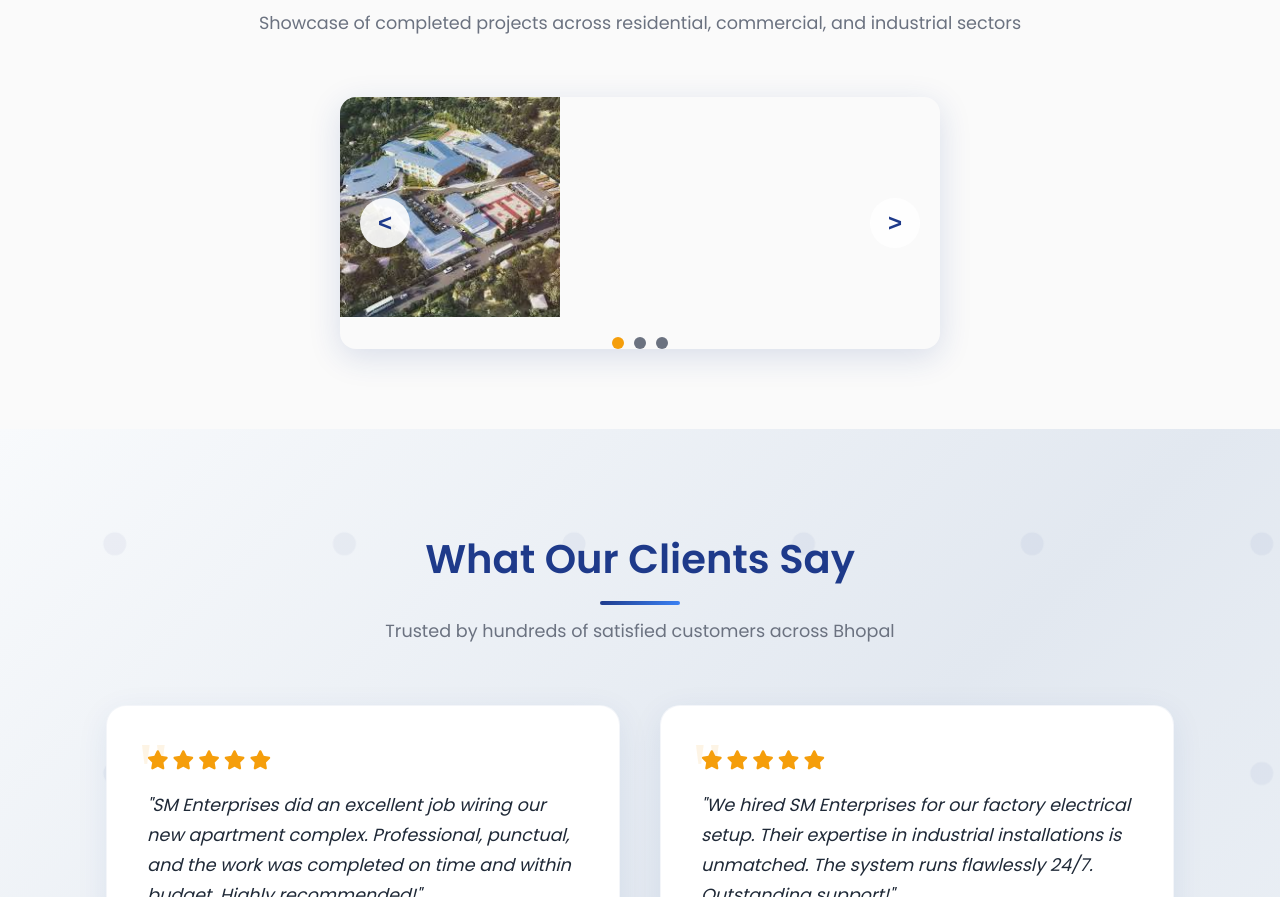
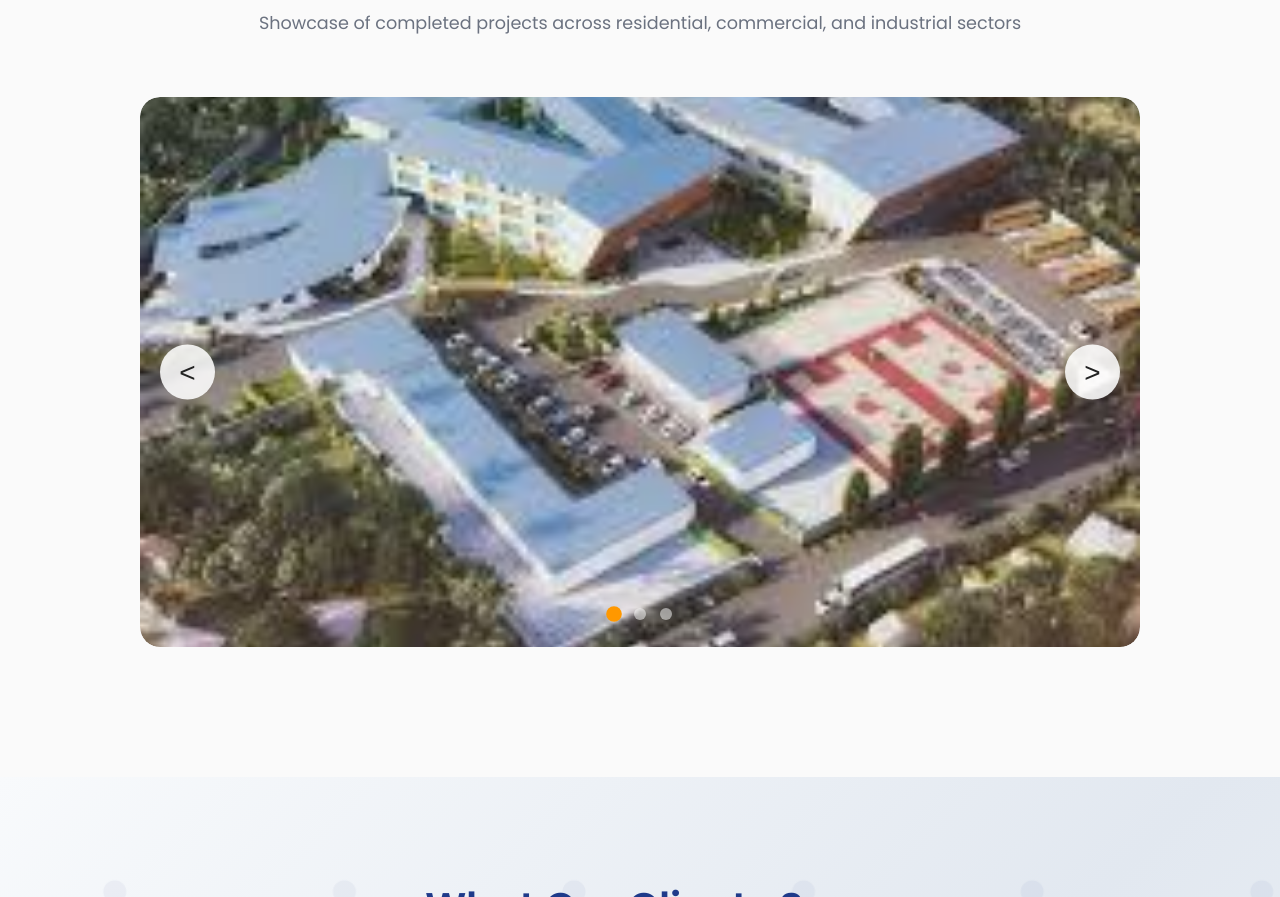
Before and after one commit to smenterprises10478-in/smenterprisesprojects, a website: page index.html in a window 1280 px wide. Shown: the part 3713-4610 px from the top of the page. Drawn offline with Linux system fonts and the light colour scheme; files whose address does not match are found by name.

Commit message:
Update style.css

```diff
--- a/style.css
+++ b/style.css
@@ -103,18 +103,113 @@ section{padding:80px 0}
 .project-card p{padding-bottom:32px;margin:0}
 
 /* Carousel */
-.carousel{position:relative;max-width:600px;margin:0 auto;overflow:hidden;border-radius:16px;box-shadow:0 8px 32px rgba(30,58,138,0.15)}
-.carousel-container{position:relative;width:100%;height:220px}
-.carousel-slide{position:absolute;top:0;left:0;width:100%;height:100%;transition:transform 0.5s ease-in-out;transform:translateX(100%)}
-.carousel-slide.active{transform:translateX(0)}
-.carousel-btn{position:absolute;top:50%;transform:translateY(-50%);background:rgba(255,255,255,0.9);color:var(--primary);border:none;width:50px;height:50px;border-radius:50%;cursor:pointer;font-size:1.5rem;font-weight:bold;transition:all 0.3s;z-index:10}
-.carousel-btn:hover{background:white;box-shadow:0 4px 12px rgba(0,0,0,0.2)}
-.carousel-btn.prev{left:20px}
-.carousel-btn.next{right:20px}
-.carousel-indicators{display:flex;justify-content:center;gap:10px;margin-top:20px}
-.indicator{width:12px;height:12px;border-radius:50%;background:var(--muted);cursor:pointer;transition:background 0.3s}
-.indicator.active{background:var(--accent)}
+.carousel{
+    position:relative;
+    max-width:1000px;
+    margin:50px auto;
+    overflow:hidden;
+    border-radius:20px;
+}
 
+.carousel-container{
+    display:flex;
+    transition:transform .6s ease-in-out;
+}
+
+.carousel-slide{
+    min-width:100%;
+    position:relative;
+}
+
+.project-card{
+    position:relative;
+    overflow:hidden;
+    border-radius:20px;
+}
+
+.project-card img{
+    width:100%;
+    height:550px;
+    object-fit:cover;
+    display:block;
+}
+
+.project-overlay{
+    position:absolute;
+    inset:0;
+    background:linear-gradient(to top,
+    rgba(0,0,0,.85),
+    rgba(0,0,0,.2));
+    display:flex;
+    flex-direction:column;
+    justify-content:flex-end;
+    padding:40px;
+    color:#fff;
+}
+
+.project-overlay h3{
+    font-size:2rem;
+    margin-bottom:10px;
+}
+
+.project-overlay p{
+    font-size:1rem;
+    line-height:1.6;
+}
+
+.carousel-btn{
+    position:absolute;
+    top:50%;
+    transform:translateY(-50%);
+    width:55px;
+    height:55px;
+    border:none;
+    border-radius:50%;
+    background:#ffffffdd;
+    color:#222;
+    font-size:28px;
+    cursor:pointer;
+    z-index:10;
+    transition:.3s;
+}
+
+.carousel-btn:hover{
+    background:#ff9800;
+    color:#fff;
+}
+
+.prev{
+    left:20px;
+}
+
+.next{
+    right:20px;
+}
+
+.carousel-indicators{
+    position:absolute;
+    bottom:20px;
+    width:100%;
+    text-align:center;
+}
+
+.indicator{
+    width:12px;
+    height:12px;
+    background:#fff;
+    display:inline-block;
+    border-radius:50%;
+    margin:0 5px;
+    cursor:pointer;
+    opacity:.5;
+    transition:.3s;
+}
+
+.indicator.active{
+    background:#ff9800;
+    opacity:1;
+    transform:scale(1.3);
+}
 /* About Section */
 #about{background:linear-gradient(135deg, #FAFAFA, #F3F4F6);padding:100px 0;border-top:1px solid rgba(30,58,138,0.05)}
 .about-content{display:grid;grid-template-columns:1fr 1fr;gap:60px;align-items:center}
```
